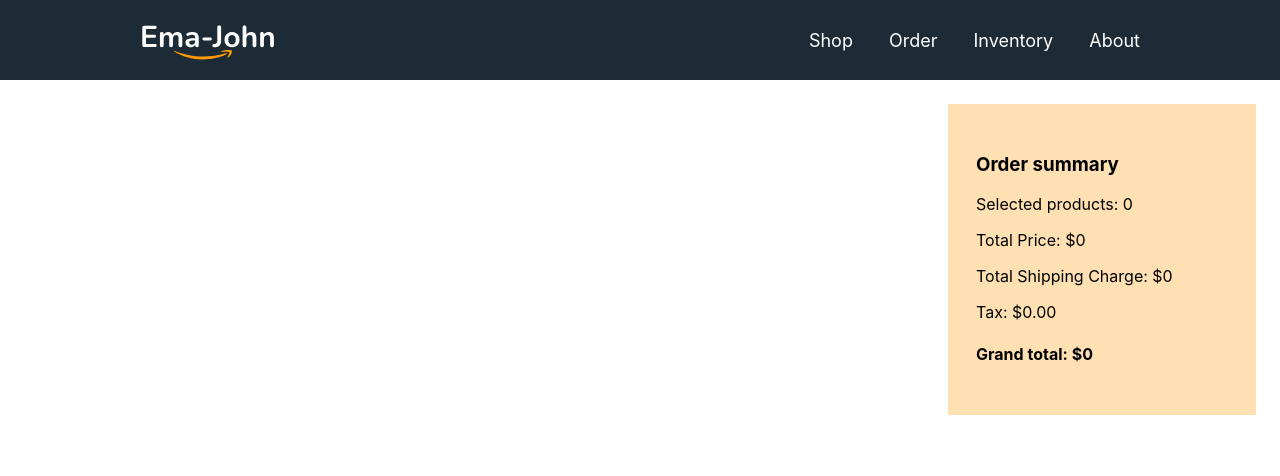
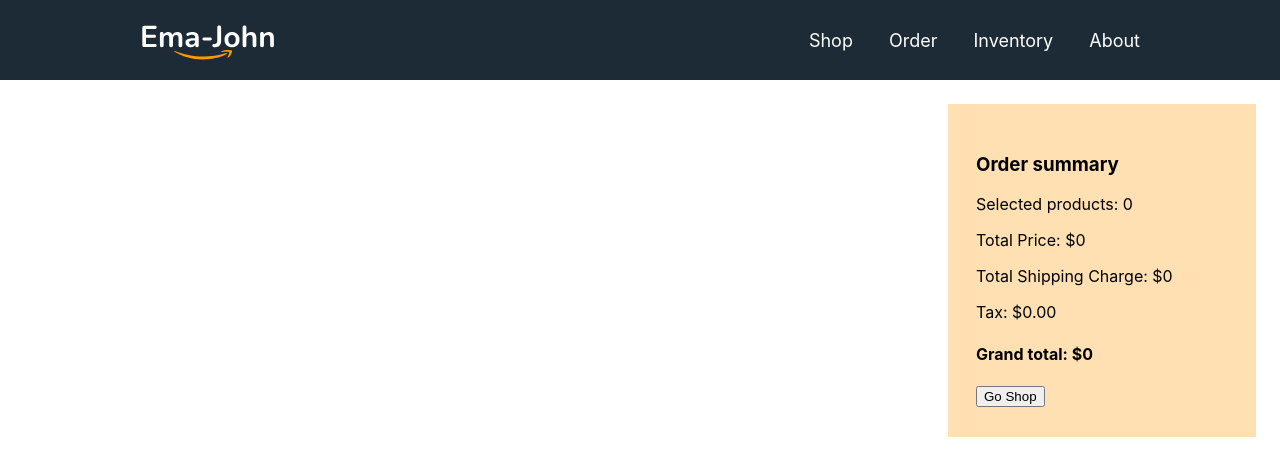
Before and after one commit to Irfananik/simple-eco-with-react, a React (Create React App) app: page /order in a window 1280 px wide. Shown: the top 476 px of the page. Built offline with nearby package versions, Linux system fonts and the light colour scheme; the HTML template or start-up script is replaced by a standard one.

Commit message:
work done

```diff
--- a/src/App.js
+++ b/src/App.js
@@ -3,6 +3,7 @@ import './App.css';
 import About from './components/About/About';
 import Header from './components/Header/Header';
 import Inventory from './components/Inventory/Inventory';
+import NotFound from './components/NotFound/NotFound';
 import Order from './components/Order/Order';
 import Shop from './components/Shop/Shop';
 
@@ -16,6 +17,7 @@ function App() {
         <Route path='/order' element={<Order/>} />
         <Route path='/inventory' element={<Inventory/>} />
         <Route path='/about' element={<About/>} />
+        <Route path={'*'} element={<NotFound/>}/>
       </Routes>
     </div>
   );
--- a/src/components/Cart/Cart.js
+++ b/src/components/Cart/Cart.js
@@ -1,7 +1,8 @@
 import React from 'react';
 import './Cart.css'
 
-const Cart = ({cart}) => {
+const Cart = (props) => {
+    const {cart} = props
     // console.log(cart)
     let quantity = 0
     let totalPrice = 0
@@ -23,6 +24,7 @@ const Cart = ({cart}) => {
                 <p>Total Shipping Charge: ${shippingCharge}</p>
                 <p>Tax: ${tex.toFixed(2)}</p>
                 <h4>Grand total: ${grandTotalPrice}</h4>
+                {props.children}
             </div>
         </div>
     );
--- a/src/components/Header/Header.js
+++ b/src/components/Header/Header.js
@@ -1,4 +1,5 @@
 import React from 'react';
+import { Link } from 'react-router-dom';
 import logo from '../../images/Logo.svg'
 import './Header.css'
 
@@ -9,10 +10,10 @@ const Header = () => {
                 <img src={logo} alt="" />
             </div>
             <div className="nav-link">
-                <a href="/shop">Shop</a>
-                <a href="/order">Order</a>
-                <a href="/inventory">Inventory</a>
-                <a href="/about">About</a>
+                <Link to="/shop">Shop</Link>
+                <Link to="/order">Order</Link>
+                <Link to="/inventory">Inventory</Link>
+                <Link to="/about">About</Link>
             </div>
         </nav>
     );
--- /dev/null
+++ b/src/components/NotFound/NotFound.js
@@ -0,0 +1,11 @@
+import React from 'react';
+
+const NotFound = () => {
+    return (
+        <div>
+            <h1>Opps Sory, Not Found</h1>
+        </div>
+    );
+};
+
+export default NotFound;
--- a/src/components/Order/Order.js
+++ b/src/components/Order/Order.js
@@ -1,4 +1,5 @@
 import React from 'react';
+import { Link } from 'react-router-dom';
 import useCart from '../../hooks/useCart';
 import useProducts from '../../hooks/useProducs';
 import { removeFromDb } from '../../utilities/fakedb';
@@ -22,7 +23,13 @@ const Order = () => {
                 }
             </div>
             <div className="product-cart">
-                <Cart cart={cart}></Cart>
+                <Cart cart={cart}>
+                    <Link to='/shop'>
+                        <button>
+                            Go Shop
+                        </button>
+                    </Link>
+                </Cart>
             </div>
         </div>
     );
--- a/src/components/Shop/Shop.js
+++ b/src/components/Shop/Shop.js
@@ -1,4 +1,5 @@
 import React, { useEffect, useState } from 'react';
+import { Link } from 'react-router-dom';
 import useProducts from '../../hooks/useProducs';
 import { addToDb, getStoreCart } from '../../utilities/fakedb';
 import Cart from '../Cart/Cart';
@@ -51,7 +52,11 @@ const Shop = () => {
                 }
             </div>
             <div className="product-cart">
-                <Cart cart = {cart}></Cart>
+                <Cart cart = {cart}>
+                    <Link to='/order'>
+                        <button>Order Review</button>
+                    </Link>
+                </Cart>
             </div>
         </div>
     );
```
